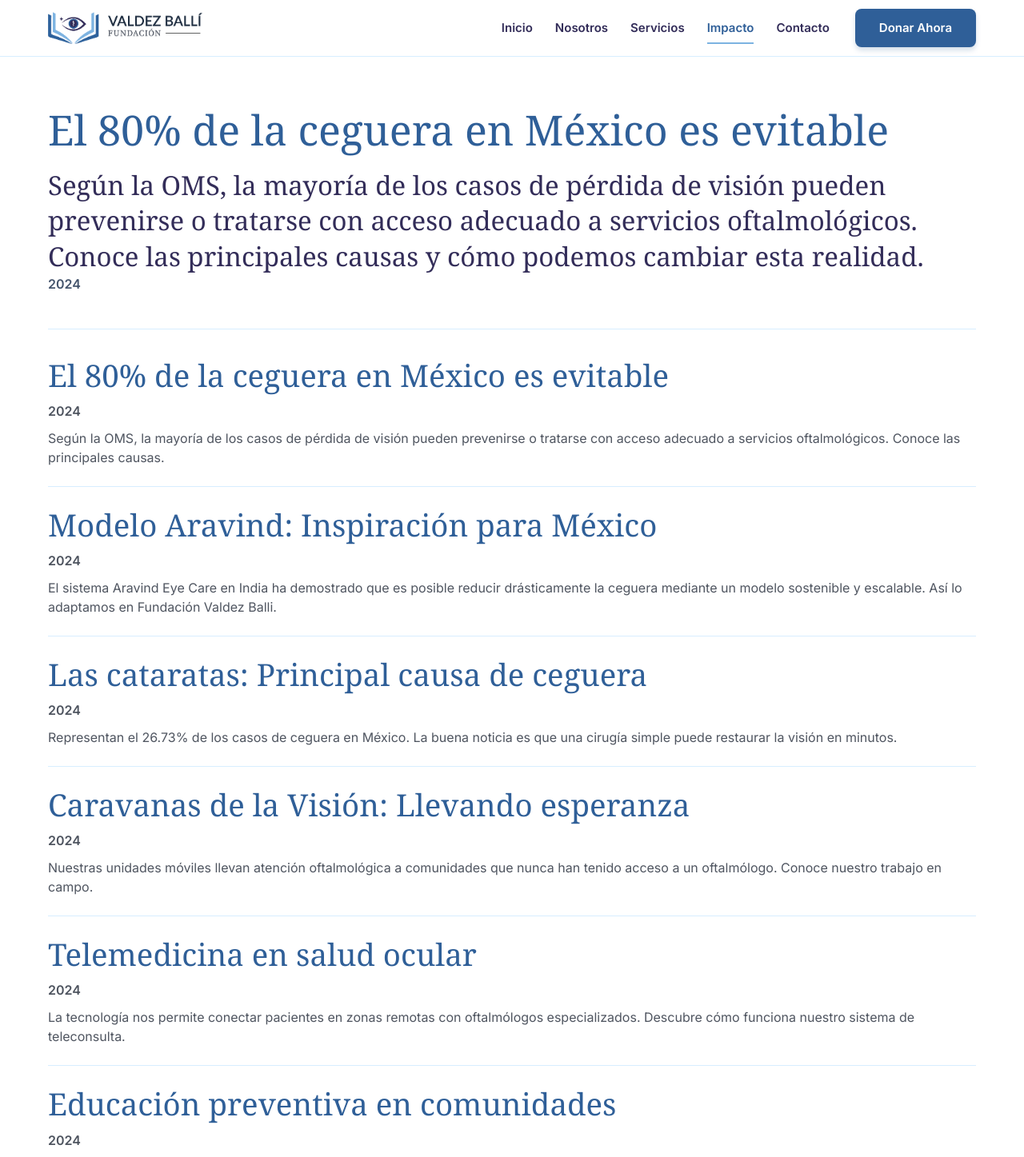
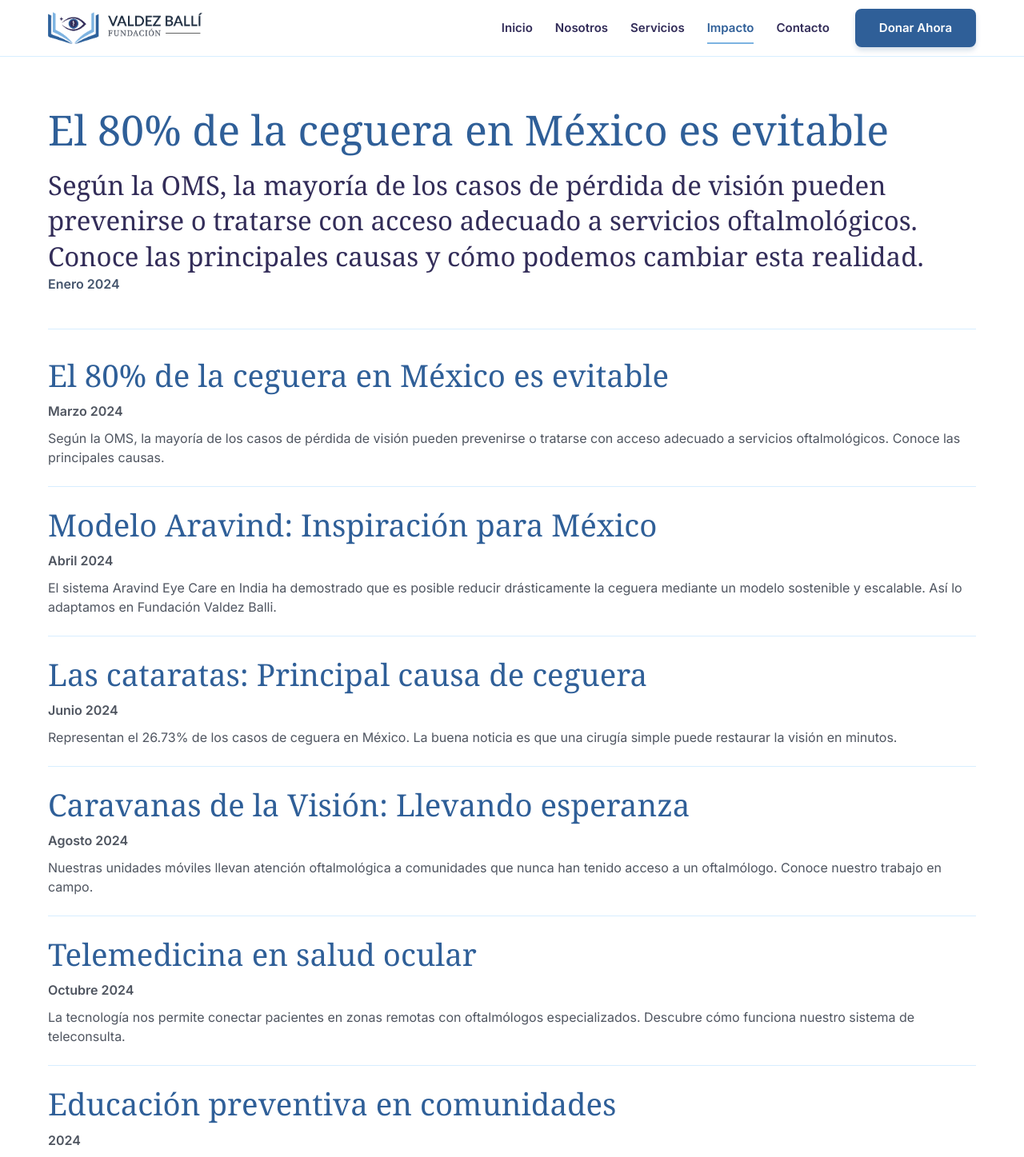
Before and after one commit to jorgeaz2001-lgtm/fundacionballi, a Next.js app in the folder website/: page /insights in a window 1280 px wide. Shown: the top 1447 px of the page at 80% size. Built offline with nearby package versions, Linux system fonts and the light colour scheme; a web font is replaced by a local one.

Commit message:
Update insights dates - varied months instead of repetitive 2024

```diff
--- a/website/content/insights.ts
+++ b/website/content/insights.ts
@@ -12,42 +12,42 @@ export const insightsContent = {
     title: "El 80% de la ceguera en México es evitable",
     excerpt:
       "Según la OMS, la mayoría de los casos de pérdida de visión pueden prevenirse o tratarse con acceso adecuado a servicios oftalmológicos. Conoce las principales causas y cómo podemos cambiar esta realidad.",
-    date: "2024"
+    date: "Enero 2024"
   },
   posts: [
     {
       title: "El 80% de la ceguera en México es evitable",
       excerpt:
         "Según la OMS, la mayoría de los casos de pérdida de visión pueden prevenirse o tratarse con acceso adecuado a servicios oftalmológicos. Conoce las principales causas.",
-      date: "2024",
+      date: "Marzo 2024",
       href: "#"
     },
     {
       title: "Modelo Aravind: Inspiración para México",
       excerpt:
         "El sistema Aravind Eye Care en India ha demostrado que es posible reducir drásticamente la ceguera mediante un modelo sostenible y escalable. Así lo adaptamos en Fundación Valdez Balli.",
-      date: "2024",
+      date: "Abril 2024",
       href: "#"
     },
     {
       title: "Las cataratas: Principal causa de ceguera",
       excerpt:
         "Representan el 26.73% de los casos de ceguera en México. La buena noticia es que una cirugía simple puede restaurar la visión en minutos.",
-      date: "2024",
+      date: "Junio 2024",
       href: "#"
     },
     {
       title: "Caravanas de la Visión: Llevando esperanza",
       excerpt:
         "Nuestras unidades móviles llevan atención oftalmológica a comunidades que nunca han tenido acceso a un oftalmólogo. Conoce nuestro trabajo en campo.",
-      date: "2024",
+      date: "Agosto 2024",
       href: "#"
     },
     {
       title: "Telemedicina en salud ocular",
       excerpt:
         "La tecnología nos permite conectar pacientes en zonas remotas con oftalmólogos especializados. Descubre cómo funciona nuestro sistema de teleconsulta.",
-      date: "2024",
+      date: "Octubre 2024",
       href: "#"
     },
     {
```
